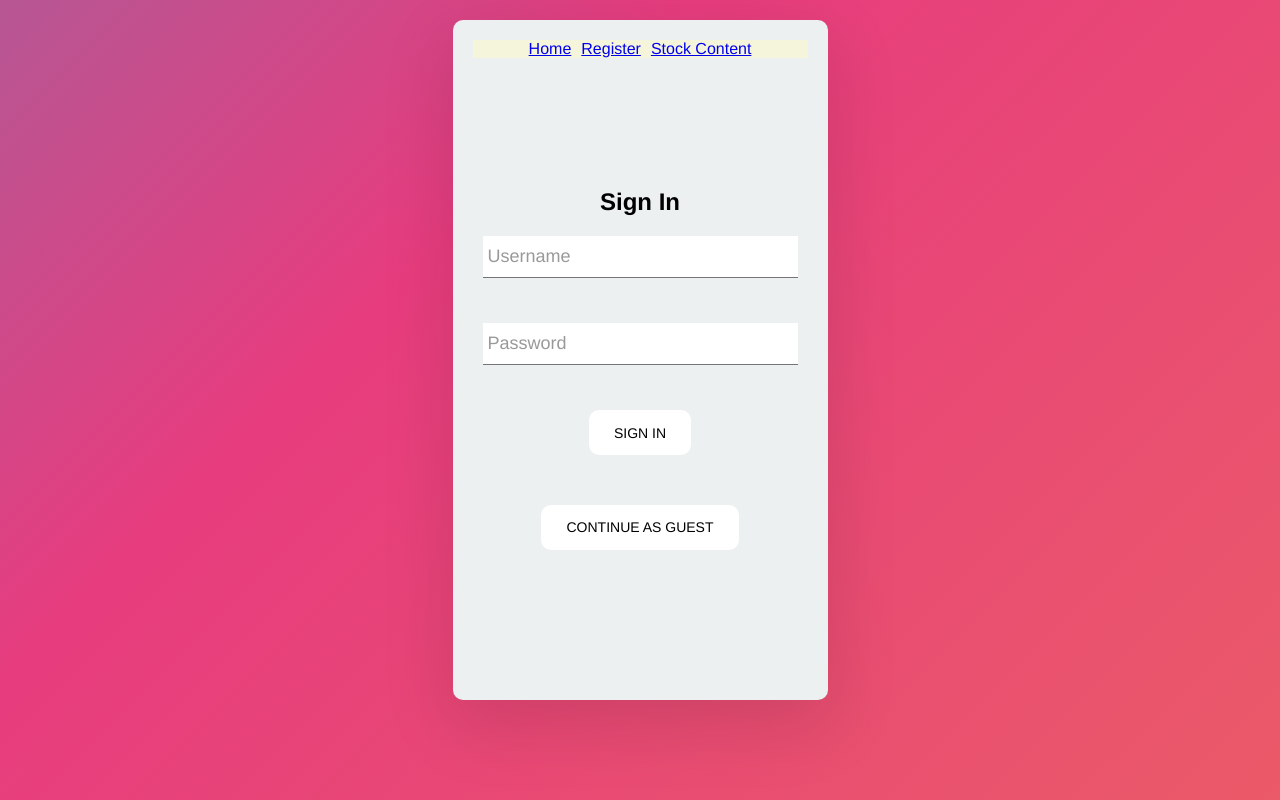
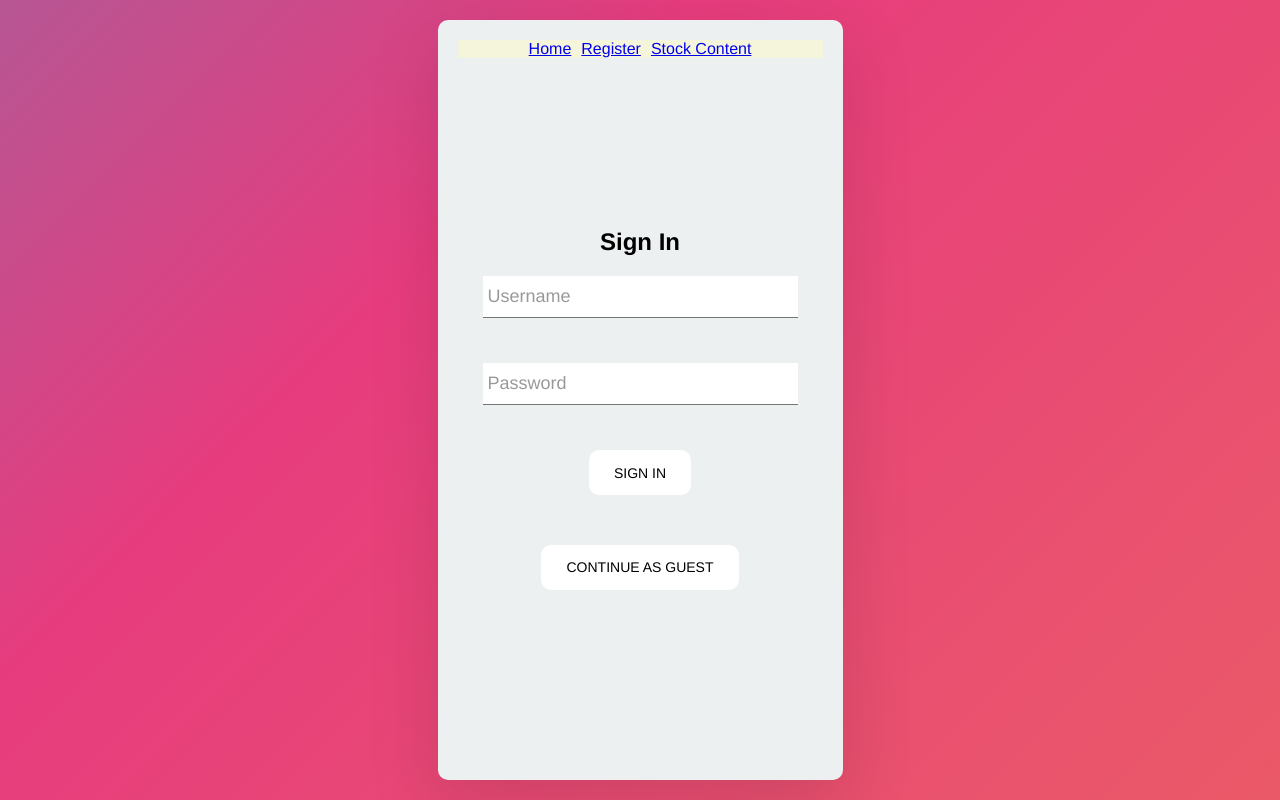
Before and after one commit to bchh325/trading-site, a React (Create React App) app: page /#/ in a window 1280 px wide. Built offline with nearby package versions, Linux system fonts and the light colour scheme; no server answers; what aws-amplify would draw is missing.

Commit message:
minor styling fixes

```diff
--- a/src/App.css
+++ b/src/App.css
@@ -33,8 +33,8 @@ html {
   display: flex;
   flex-direction: column;
   margin-top: 20px;
-  max-width: 70%;
-  max-height: 80%;
+  max-width: 90%;
+  max-height: 90%;
   background-color: #ecf0f1;
   box-shadow: rgba(0, 0, 0, 0.116) 0px 22px 70px 4px;
   border-radius: 10px;
--- a/src/components/css_modules/Login.module.css
+++ b/src/components/css_modules/Login.module.css
@@ -1,5 +1,5 @@
 .login-container {
-    padding: 10px 10px;
+    margin: 25px 25px;
 }
 
 .login-label {
--- a/src/components/css_modules/Register.module.css
+++ b/src/components/css_modules/Register.module.css
@@ -1,5 +1,5 @@
 .register-container {
-    padding: 10px 10px;
+    margin: 25px 25px;
 }
 
 .register-label {
```
